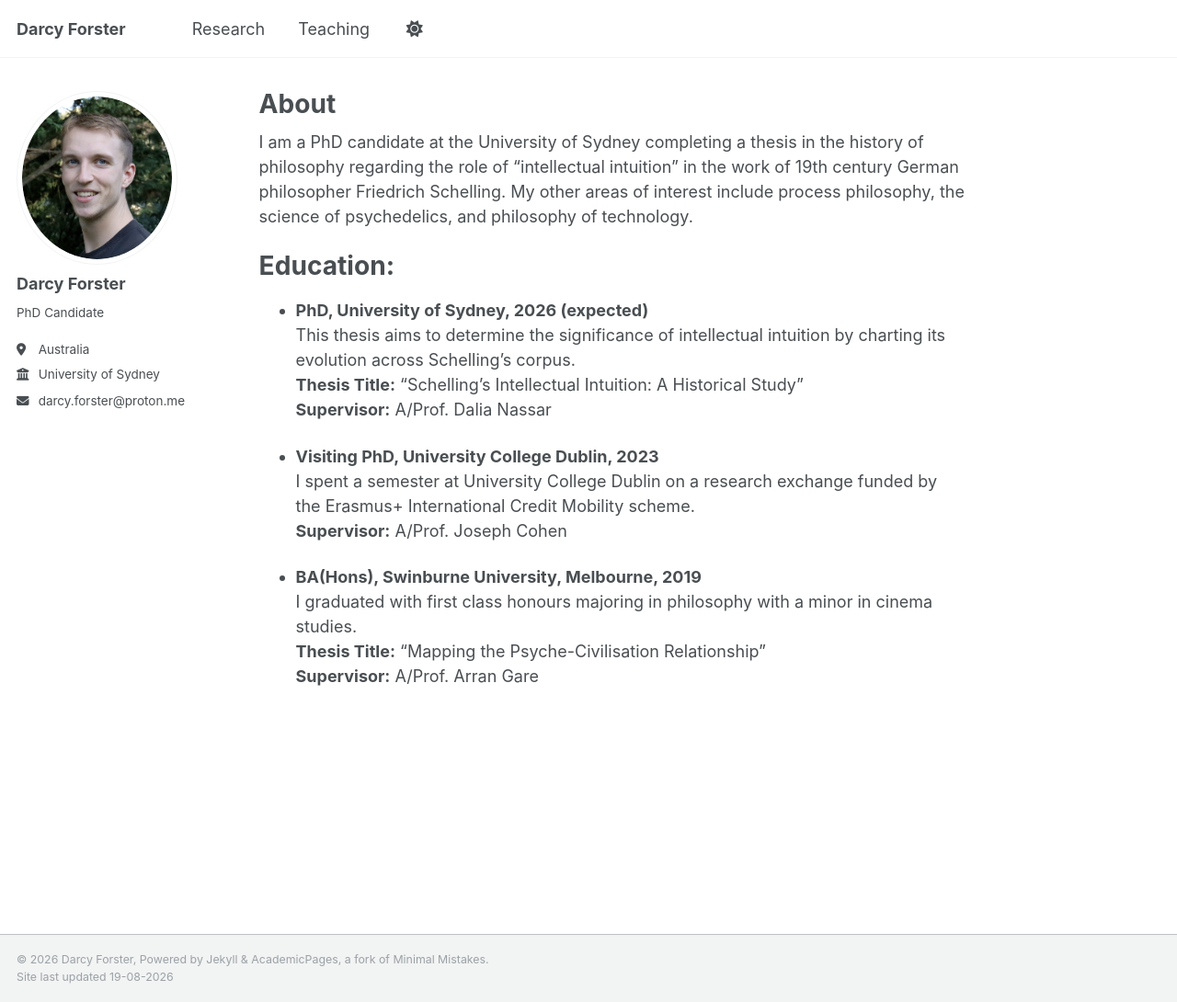
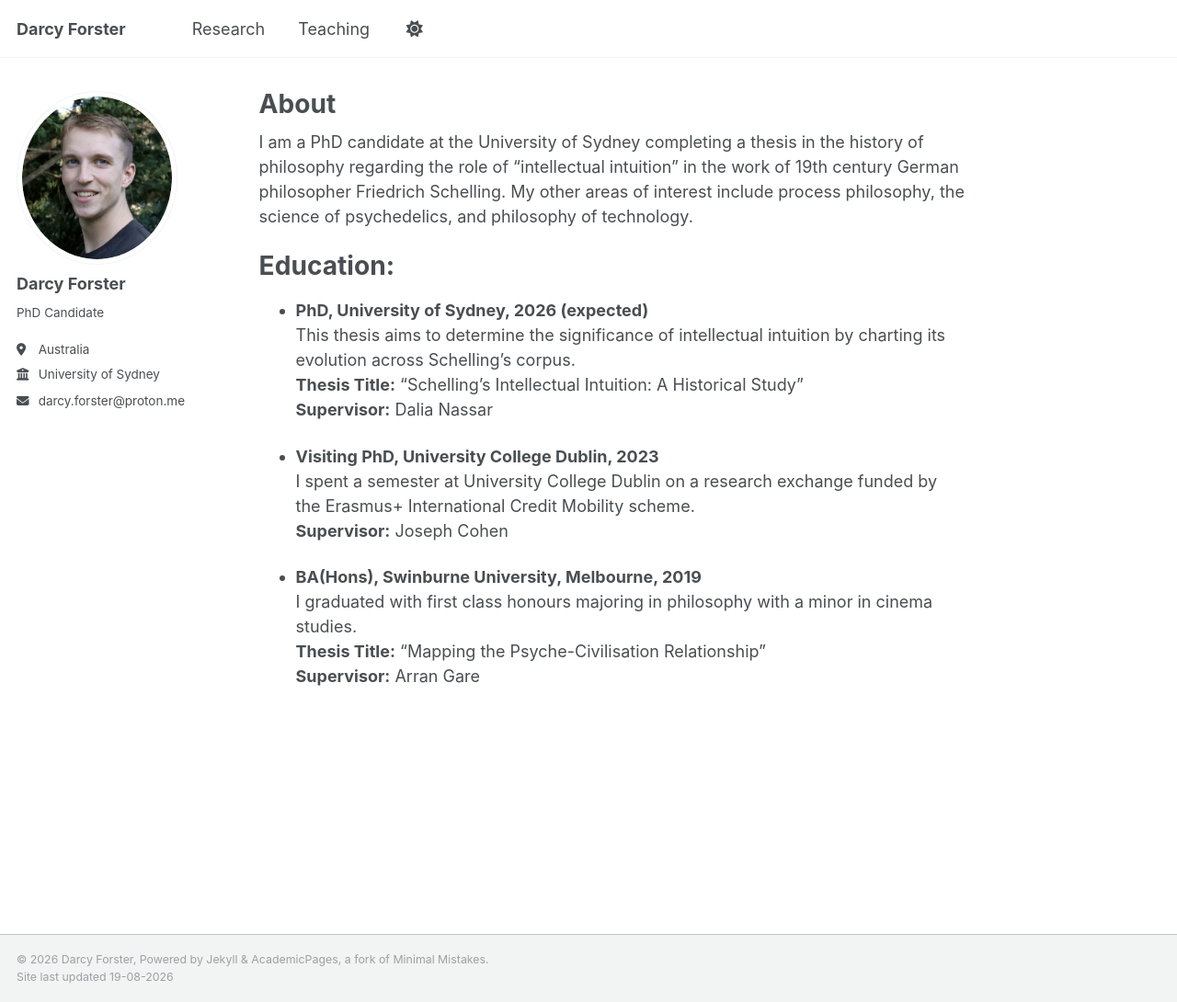
Before and after one commit to darcyforster/academic-pages, a Jekyll site: the page built from _pages/about.md, in a window 1280 px wide and 1090 px high. Shown: the whole window at 92% size. Built offline with Jekyll 4.4.1, drawn with Linux system fonts in a browser that asks for light colours.

Commit message:
Update about.md

```diff
--- a/_pages/about.md
+++ b/_pages/about.md
@@ -13,13 +13,13 @@ Education:
 * **PhD, University of Sydney, 2026 (expected)**\
 This thesis aims to determine the significance of intellectual intuition by charting its evolution across Schelling's corpus.\
   **Thesis Title:** "Schelling's Intellectual Intuition: A Historical Study"\
-  **Supervisor:** A/Prof. Dalia Nassar
+  **Supervisor:** Dalia Nassar
 
 * **Visiting PhD, University College Dublin, 2023**\
 I spent a semester at University College Dublin on a research exchange funded by the Erasmus+ International Credit Mobility scheme.\
-  **Supervisor:** A/Prof. Joseph Cohen
+  **Supervisor:** Joseph Cohen
 
 * **BA(Hons), Swinburne University, Melbourne, 2019**\
 I graduated with first class honours majoring in philosophy with a minor in cinema studies.\
   **Thesis Title:** "Mapping the Psyche-Civilisation Relationship"\
-  **Supervisor:** A/Prof. Arran Gare
+  **Supervisor:** Arran Gare
```
